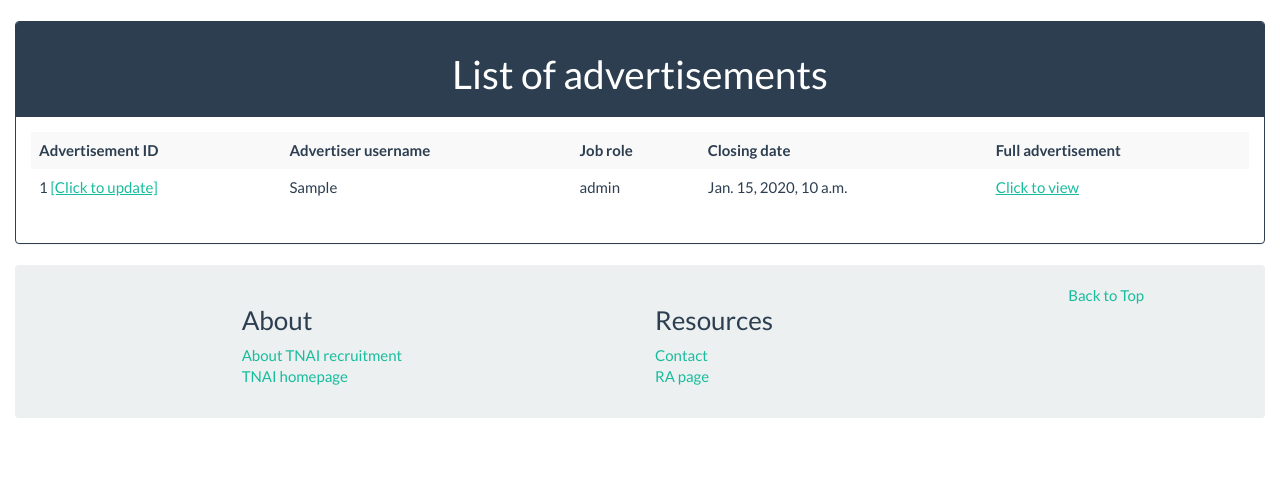
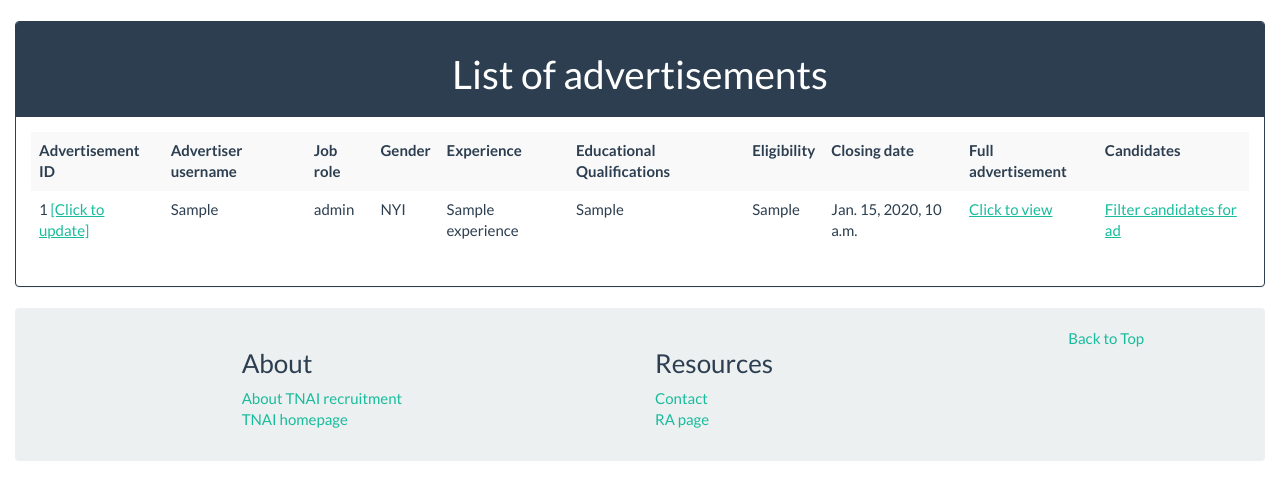
Before and after one commit to consultant-nursing-2017/tnai, a Django app: template ra/templates/ra/advertisement_list.html in a window 1280 px wide. Shown: the part 81-571 px from the top of the page. Run offline with Django 3.2, Linux system fonts and the light colour scheme; the template is opened without the code that fills it: most values are stand-ins (such as "Sample title", 1, 10 or a date in 2020); some libraries are stand-ins or nearby versions.

Commit message:
Fix bug in candidate/views.py
Check if candidate is None.
Also tweak display page.

```diff
--- a/candidate/views.py
+++ b/candidate/views.py
@@ -129,7 +129,7 @@ def candidate_index(request):
         object_does_not_exist = True
 
     displayed_registration_number = None
-    if candidate.registration_number is not None:
+    if candidate is not None and candidate.registration_number is not None:
         displayed_registration_number = candidate.registration_number_display()
     return render(request, 'candidate/index.html', {'candidate': candidate, 'object_does_not_exist': object_does_not_exist, 'displayed_registration_number': displayed_registration_number, })
 
--- a/ra/templates/ra/advertisement_list.html
+++ b/ra/templates/ra/advertisement_list.html
@@ -19,8 +19,13 @@
                         <th> Advertiser username </th>
                     {% endif %}
                     <th> Job role </th>
+                    <th> Gender </th>
+                    <th> Experience </th>
+                    <th> Educational Qualifications </th>
+                    <th> Eligibility </th>
                     <th> Closing date </th>
                     <th> Full advertisement </th>
+                    <th> Candidates </th>
                 </tr>
                 {% for record in queryset %}
                 <tr>
@@ -29,8 +34,13 @@
                         <td> {{ record.employer_advert }} </td>
                     {% endif %}
                     <td> {{ record.job_role }} </td>
+                    <td> NYI </td>
+                    <td> {{ record.experience }} </td>
+                    <td> {{ record.educational_qualifications }} </td>
+                    <td> {{ record.eligibility_tests }} </td>
                     <td> {{ record.closing_date }} </td>
                     <td> <a href="{% url 'employer:full_advertisement'%}?advertisement_id={{record.obfuscated_id}}">Click to view</a></td>
+                    <td> <a href="#">Filter candidates for ad</a></td>
                 </tr>
                 {% endfor %}
             </table>
```
